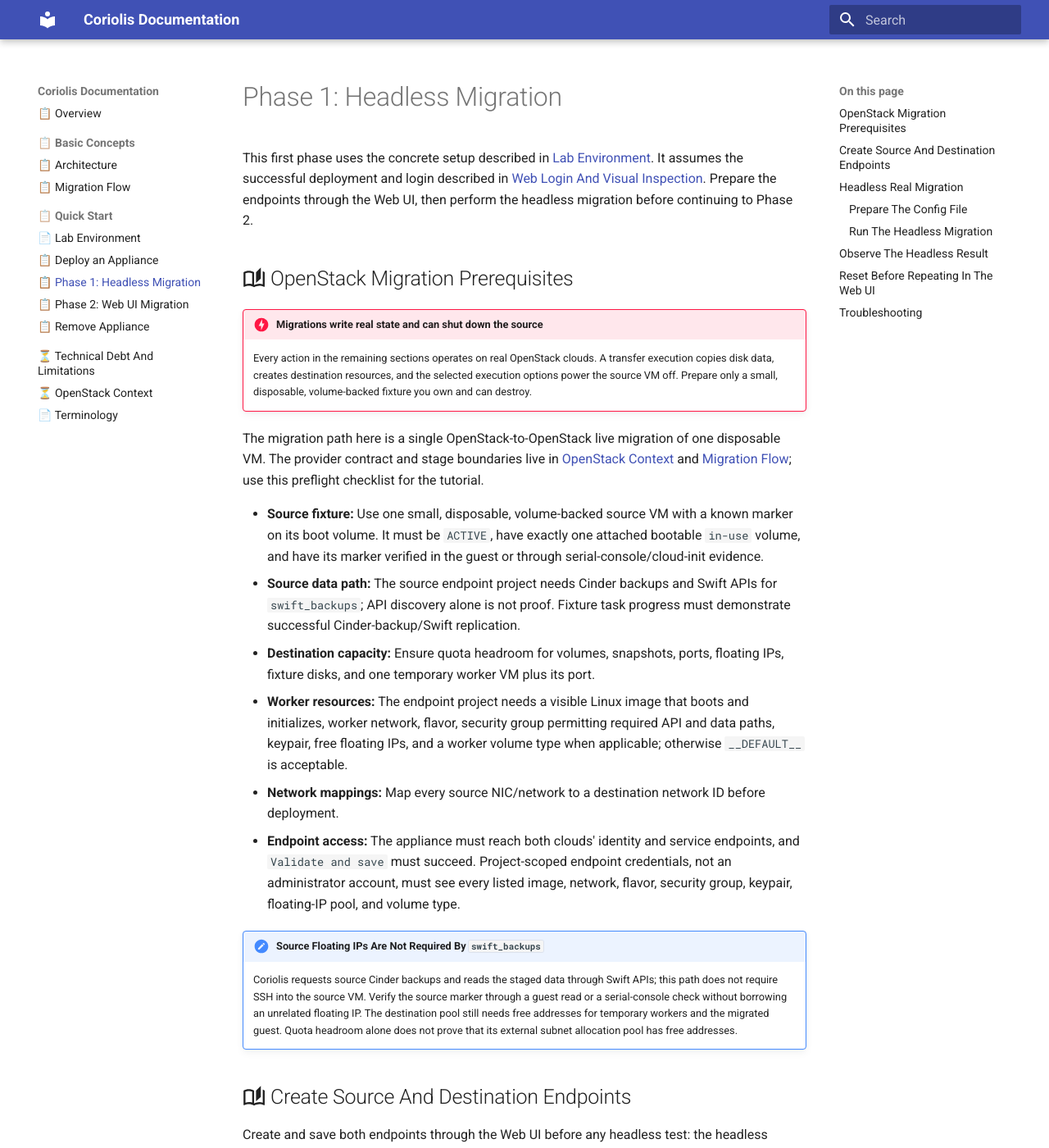
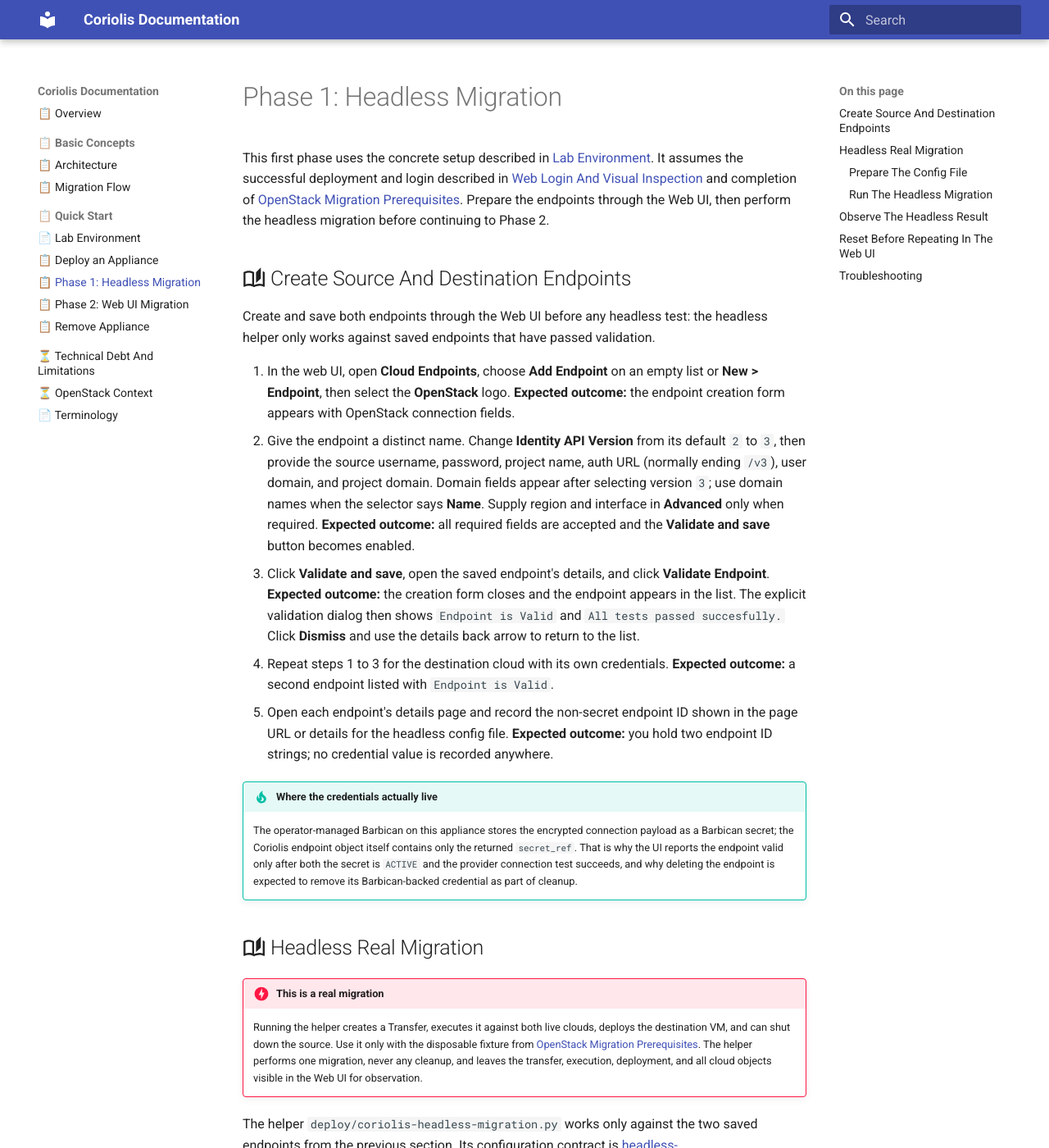
Before and after one commit to radumoisan/coriolis, an MkDocs documentation site: the page built from docs/headless-migration.md, in a window 1280 px wide and 1400 px high. Shown: the whole window at 82% size. Built offline with MkDocs 1.6.1 and Material for MkDocs 9.7.7, drawn with Linux system fonts in a browser that asks for light colours; some of the changed text lies outside the part shown.

Commit message:
Improved docs
Signed-off-by: Radu Moisan <radu.moisan@gmail.com>

```diff
--- a/docs/headless-migration.md
+++ b/docs/headless-migration.md
@@ -1,23 +1,6 @@
 # Phase 1: Headless Migration
 
-This first phase uses the concrete setup described in [Lab Environment](operator-lab-environment.md). It assumes the successful deployment and login described in [Web Login And Visual Inspection](deploy-appliance.md#web-login-and-visual-inspection). Prepare the endpoints through the Web UI, then perform the headless migration before continuing to Phase 2.
-
-## :material-book-open-page-variant-outline: OpenStack Migration Prerequisites
-
-!!! danger "Migrations write real state and can shut down the source"
-    Every action in the remaining sections operates on real OpenStack clouds. A transfer execution copies disk data, creates destination resources, and the selected execution options power the source VM off. Prepare only a small, disposable, volume-backed fixture you own and can destroy.
-
-The migration path here is a single OpenStack-to-OpenStack live migration of one disposable VM. The provider contract and stage boundaries live in [OpenStack Context](openstack-provider.md) and [Migration Flow](migration-flow.md); use this preflight checklist for the tutorial.
-
-- **Source fixture:** Use one small, disposable, volume-backed source VM with a known marker on its boot volume. It must be `ACTIVE`, have exactly one attached bootable `in-use` volume, and have its marker verified in the guest or through serial-console/cloud-init evidence.
-- **Source data path:** The source endpoint project needs Cinder backups and Swift APIs for `swift_backups`; API discovery alone is not proof. Fixture task progress must demonstrate successful Cinder-backup/Swift replication.
-- **Destination capacity:** Ensure quota headroom for volumes, snapshots, ports, floating IPs, fixture disks, and one temporary worker VM plus its port.
-- **Worker resources:** The endpoint project needs a visible Linux image that boots and initializes, worker network, flavor, security group permitting required API and data paths, keypair, free floating IPs, and a worker volume type when applicable; otherwise `__DEFAULT__` is acceptable.
-- **Network mappings:** Map every source NIC/network to a destination network ID before deployment.
-- **Endpoint access:** The appliance must reach both clouds' identity and service endpoints, and `Validate and save` must succeed. Project-scoped endpoint credentials, not an administrator account, must see every listed image, network, flavor, security group, keypair, floating-IP pool, and volume type.
-
-!!! note "Source Floating IPs Are Not Required By `swift_backups`"
-    Coriolis requests source Cinder backups and reads the staged data through Swift APIs; this path does not require SSH into the source VM. Verify the source marker through a guest read or a serial-console check without borrowing an unrelated floating IP. The destination pool still needs free addresses for temporary workers and the migrated guest. Quota headroom alone does not prove that its external subnet allocation pool has free addresses.
+This first phase uses the concrete setup described in [Lab Environment](operator-lab-environment.md). It assumes the successful deployment and login described in [Web Login And Visual Inspection](deploy-appliance.md#web-login-and-visual-inspection) and completion of [OpenStack Migration Prerequisites](openstack-provider.md#openstack-migration-prerequisites). Prepare the endpoints through the Web UI, then perform the headless migration before continuing to Phase 2.
 
 ## :material-book-open-page-variant-outline: Create Source And Destination Endpoints
 
@@ -40,7 +23,7 @@
 ## :material-book-open-page-variant-outline: Headless Real Migration
 
 !!! danger "This is a real migration"
-    Running the helper creates a Transfer, executes it against both live clouds, deploys the destination VM, and can shut down the source. Use it only with the disposable fixture from the prerequisites section. The helper performs one migration, never any cleanup, and leaves the transfer, execution, deployment, and all cloud objects visible in the Web UI for observation.
+    Running the helper creates a Transfer, executes it against both live clouds, deploys the destination VM, and can shut down the source. Use it only with the disposable fixture from [OpenStack Migration Prerequisites](openstack-provider.md#openstack-migration-prerequisites). The helper performs one migration, never any cleanup, and leaves the transfer, execution, deployment, and all cloud objects visible in the Web UI for observation.
 
 The helper `deploy/coriolis-headless-migration.py` works only against the two saved endpoints from the previous section. Its configuration contract is [headless-migration.example.json](assets/manifests/headless-migration.example.json).
 
```
Also changed, not shown: docs/openstack-provider.md (+17 -0 lines).
